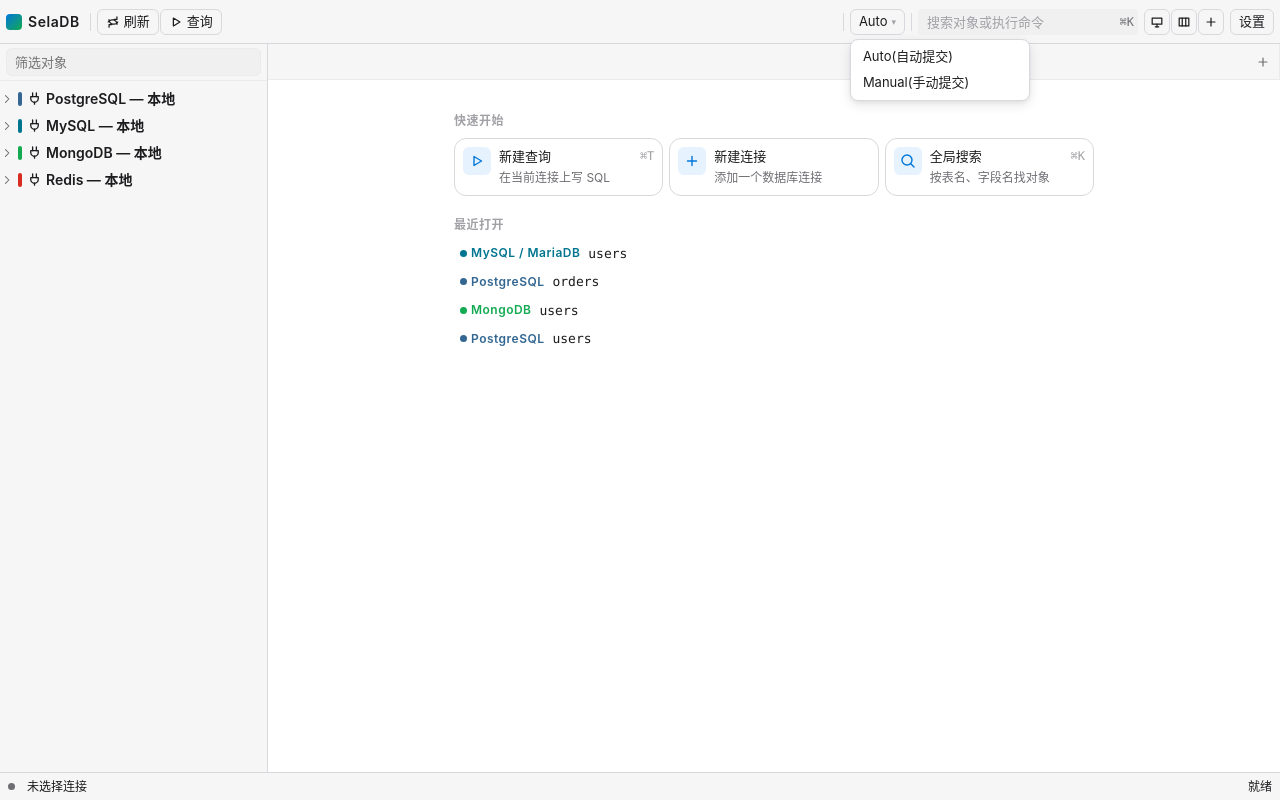
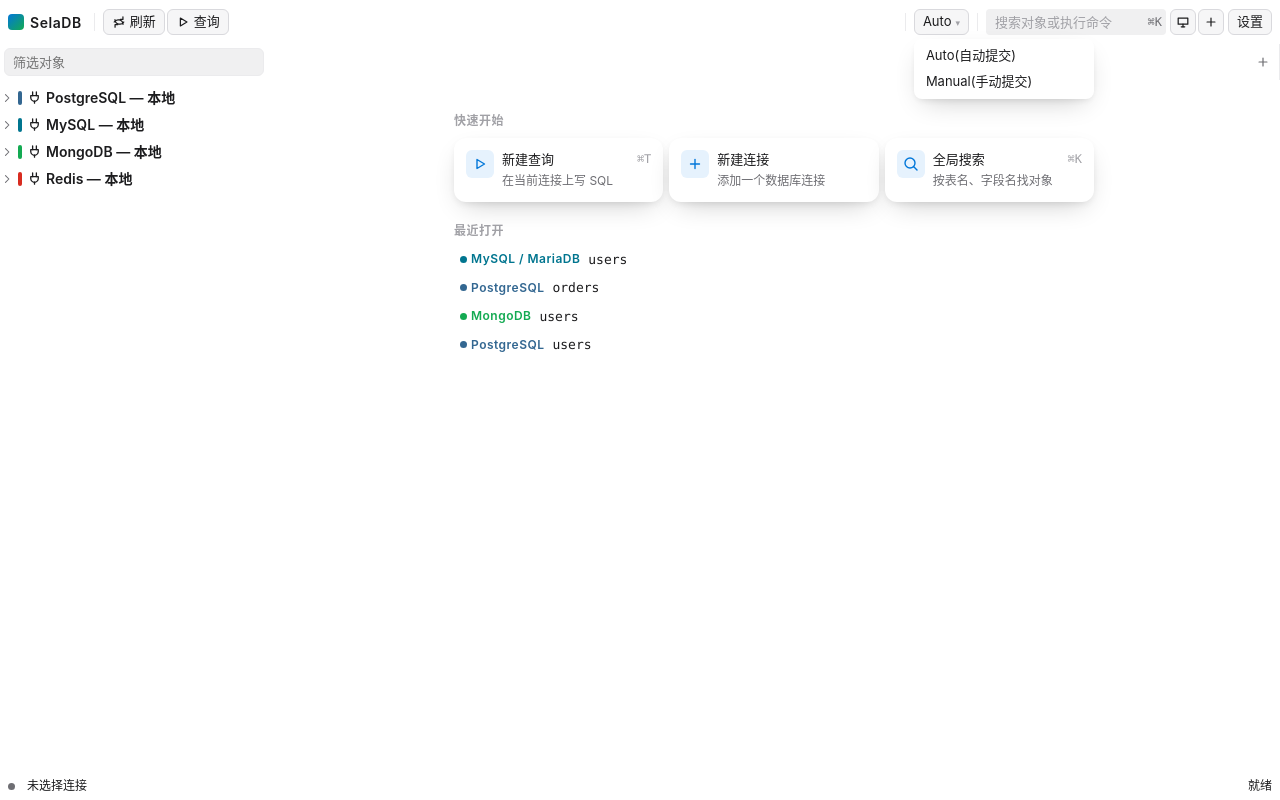
Before and after one commit to ZhcChen/SelaDB, a website: page ui/index.html in a window 1280 px wide. Both pictures are taken after a click on the button "事务模式". Drawn offline with Linux system fonts and the light colour scheme.

Commit message:
fix(ui): 主内容区去线,浮层改无边框纯阴影,顶栏减负
- 顶栏、Tab 栏、面板头、表格区、状态栏统一背景色,彼此之间不用线。
  侧栏跟主内容同色,靠右边缘一道淡阴影(--edge-shadow)分界
- 浮层一律无边框:菜单、对话框、命令面板、Toast、抽屉、快速开始的卡片
  都改成 border:none + 两层柔和投影(--card-shadow),12–16px 圆角
- 顶栏减负:密度切换挪进设置页,搜索框收窄到 180px,分组间距拉开

```diff
--- a/ui/assets/app.js
+++ b/ui/assets/app.js
@@ -837,17 +837,7 @@ function buildTopbar() {
   });
   icons.appendChild(themeBtn);
 
-  icons.appendChild(
-    button("", {
-      className: "btn btn--tool btn--icon",
-      icon: "columns",
-      title: `密度:${DENSITY_LABEL[state.density]}`,
-      onClick: () => {
-        applyDensity(state.density === "compact" ? "comfortable" : "compact");
-        syncSettingsControls();
-      },
-    }),
-  );
+  // 密度挪到设置页 —— 顶栏本来就有八个控件,再多一个就挤了
   // 新建连接降权成图标按钮 —— 右上角挂一个蓝色大按钮太像营销页
   icons.appendChild(
     button("", {
--- a/ui/assets/pages.css
+++ b/ui/assets/pages.css
@@ -744,23 +744,26 @@
   gap: var(--sp-3);
 }
 
-/* 浮层卡片:比画布更亮 + 1px 边框 + 圆角,靠边界立住 */
+/* 浮层卡片:无边框,靠周边阴影立住 */
 .start__card {
   display: flex;
   align-items: flex-start;
   gap: var(--sp-4);
-  padding: var(--sp-4);
+  padding: var(--sp-5);
   background: var(--bg-raised);
-  border: 1px solid var(--border-default);
+  border: none;
   border-radius: var(--r-xl);
+  box-shadow: var(--card-shadow);
   text-align: left;
-  transition: border-color var(--dur-fast) var(--ease-out),
-    background var(--dur-fast) var(--ease-out);
+  transition: transform var(--dur-fast) var(--ease-out),
+    box-shadow var(--dur-fast) var(--ease-out);
 }
 
 .start__card:hover {
-  border-color: var(--accent-border);
-  background: var(--bg-hover);
+  transform: translateY(-1px);
+  box-shadow:
+    0 14px 34px -10px rgba(0, 0, 0, 0.3),
+    0 4px 10px -3px rgba(0, 0, 0, 0.14);
 }
 
 .start__icon {
--- a/ui/assets/styles.css
+++ b/ui/assets/styles.css
@@ -127,11 +127,11 @@ button {
 .topbar {
   display: flex;
   align-items: center;
-  gap: var(--sp-3);
+  gap: var(--sp-2);
   height: var(--h-topbar);
-  padding: 0 var(--sp-3);
-  background: var(--bg-surface);
-  border-bottom: 1px solid var(--border-default);
+  padding: 0 var(--sp-4);
+  background: var(--bg-canvas);
+  border-bottom: none;
 }
 
 .topbar__brand {
@@ -157,14 +157,15 @@ button {
 .topbar__sep {
   width: 1px;
   height: 18px;
-  background: var(--border-default);
-  flex: none;
+  background: var(--border-subtle);
+  flex: none;
+  margin: 0 var(--sp-2);
 }
 
 .topbar__group {
   display: flex;
   align-items: center;
-  gap: 1px;
+  gap: 2px;
   flex: none;
 }
 
@@ -201,7 +202,7 @@ button {
 /* 搜索框做成工具条里的扁平控件,而不是一个独立的圆角输入框 */
 .topbar__search {
   position: relative;
-  width: 220px;
+  width: 180px;
   flex: none;
 }
 
@@ -247,7 +248,7 @@ button {
 .topbar__icons {
   display: flex;
   align-items: center;
-  gap: 1px;
+  gap: 2px;
   flex: none;
 }
 
@@ -340,14 +341,16 @@ button {
   min-width: var(--w-tree-min);
   max-width: var(--w-tree-max);
   flex: none;
-  background: var(--bg-surface);
-  border-right: 1px solid var(--border-default);
+  /* 跟主内容同色,分界靠右边缘的淡阴影 */
+  background: var(--bg-canvas);
+  border-right: none;
+  box-shadow: var(--edge-shadow);
   overflow: hidden;
 }
 
 .tree__search {
-  padding: var(--sp-2) var(--sp-3);
-  border-bottom: 1px solid var(--border-subtle);
+  padding: var(--sp-2) var(--sp-2);
+  border-bottom: none;
 }
 
 .tree__search input {
@@ -549,8 +552,8 @@ button {
   display: flex;
   align-items: stretch;
   height: var(--h-tabbar);
-  background: var(--bg-surface);
-  border-bottom: 1px solid var(--border-subtle);
+  background: var(--bg-canvas);
+  border-bottom: none;
   flex: none;
 }
 
@@ -666,8 +669,8 @@ button {
   gap: var(--sp-4);
   height: var(--header-h);
   padding: 0 var(--sp-4);
-  background: var(--bg-surface);
-  border-bottom: 1px solid var(--border-subtle);
+  background: var(--bg-canvas);
+  border-bottom: none;
   flex: none;
 }
 
@@ -1088,8 +1091,8 @@ button {
   align-items: center;
   gap: var(--sp-5);
   padding: 0 var(--sp-4);
-  background: var(--bg-surface);
-  border-top: 1px solid var(--border-default);
+  background: var(--bg-canvas);
+  border-top: none;
   font-size: var(--fs-xs);
   color: var(--fg-muted);
 }
@@ -1139,9 +1142,8 @@ button {
   min-width: 180px;
   padding: var(--sp-2) 0;
   background: var(--bg-raised);
-  border: 1px solid var(--border-default);
   border-radius: var(--r-lg);
-  box-shadow: var(--shadow-md);
+  box-shadow: var(--card-shadow);
   animation: menu-in var(--dur-fast) var(--ease-out);
 }
 
@@ -1530,9 +1532,8 @@ button {
   display: flex;
   flex-direction: column;
   background: var(--bg-raised);
-  border: 1px solid var(--border-default);
   border-radius: var(--r-xl);
-  box-shadow: var(--shadow-lg);
+  box-shadow: var(--card-shadow);
   overflow: hidden;
   animation: palette-in var(--dur-base) var(--ease-out);
 }
@@ -1875,9 +1876,8 @@ button {
   display: flex;
   flex-direction: column;
   background: var(--bg-raised);
-  border: 1px solid var(--border-default);
   border-radius: var(--r-xl);
-  box-shadow: var(--shadow-lg);
+  box-shadow: var(--card-shadow);
   overflow: hidden;
   animation: palette-in var(--dur-base) var(--ease-out);
 }
@@ -1953,8 +1953,7 @@ button {
   max-width: 92vw;
   height: 100%;
   background: var(--bg-raised);
-  border-left: 1px solid var(--border-default);
-  box-shadow: var(--shadow-lg);
+  box-shadow: var(--card-shadow);
   animation: drawer-in var(--dur-base) var(--ease-out);
 }
 
@@ -2009,9 +2008,8 @@ button {
   max-width: 380px;
   padding: var(--sp-3) var(--sp-4);
   background: var(--bg-raised);
-  border: 1px solid var(--border-default);
   border-radius: var(--r-lg);
-  box-shadow: var(--shadow-md);
+  box-shadow: var(--card-shadow);
   font-size: var(--fs-sm);
   color: var(--fg-default);
   pointer-events: auto;
--- a/ui/assets/tokens.css
+++ b/ui/assets/tokens.css
@@ -40,6 +40,13 @@
   --border-strong: #c2c2c7;
   --border-focus: var(--accent);
 
+  /* 侧栏右边缘的淡阴影 —— 用它代替分割线 */
+  --edge-shadow: 10px 0 12px -10px rgba(0, 0, 0, 0.16);
+  /* 浮层卡片:无边框,靠周边阴影立住 */
+  --card-shadow:
+    0 10px 28px -10px rgba(0, 0, 0, 0.24),
+    0 3px 8px -3px rgba(0, 0, 0, 0.12);
+
   /* 前景 */
   --fg-default: #1c1c1e;
   --fg-muted: #6e6e73;
@@ -76,7 +83,7 @@
   --grid-row-bg-hover: #eef0f4;
   --grid-row-bg-selected: #dbeafe;
   --grid-cell-editing: #ffffff;
-  --grid-header-bg: #f7f8fa;
+  --grid-header-bg: #f7f7f8;
   --grid-header-fg: var(--fg-muted);
   --grid-null-fg: #6b7280;
 
@@ -110,6 +117,12 @@ body[data-theme="dark"] {
   --border-default: #303030;
   --border-strong: #454545;
 
+  /* 深色底上黑色阴影看不见,用极淡的亮边代替 */
+  --edge-shadow: 10px 0 12px -10px rgba(255, 255, 255, 0.05);
+  --card-shadow:
+    0 10px 28px -10px rgba(0, 0, 0, 0.6),
+    0 3px 8px -3px rgba(0, 0, 0, 0.4);
+
   --fg-default: #ededed;
   --fg-muted: #949494;
   --fg-subtle: #666666;
@@ -140,7 +153,7 @@ body[data-theme="dark"] {
   --grid-row-bg-hover: #1e242f;
   --grid-row-bg-selected: #1e3247;
   --grid-cell-editing: #10151d;
-  --grid-header-bg: #1a212b;
+  --grid-header-bg: #232323;
   --grid-null-fg: #8b95a6;
 
   --selection-bg: rgba(91, 140, 255, 0.28);
```
Also changed, not shown: ui/tests/screenshots/01-workbench-light.png, ui/tests/screenshots/02-grid.png, ui/tests/screenshots/03-nosql.png, ui/tests/screenshots/04-workbench-dark.png, ui/tests/screenshots/07-query.png, ui/tests/screenshots/08-query-error.png, ui/tests/screenshots/09-palette.png, ui/tests/screenshots/10-document-tree.png, ui/tests/screenshots/11-structure.png, ui/tests/screenshots/12-ddl.png, ui/tests/screenshots/13-context-menu.png, ui/tests/screenshots/14-value-editor.png, ui/tests/screenshots/15-connect.png.
